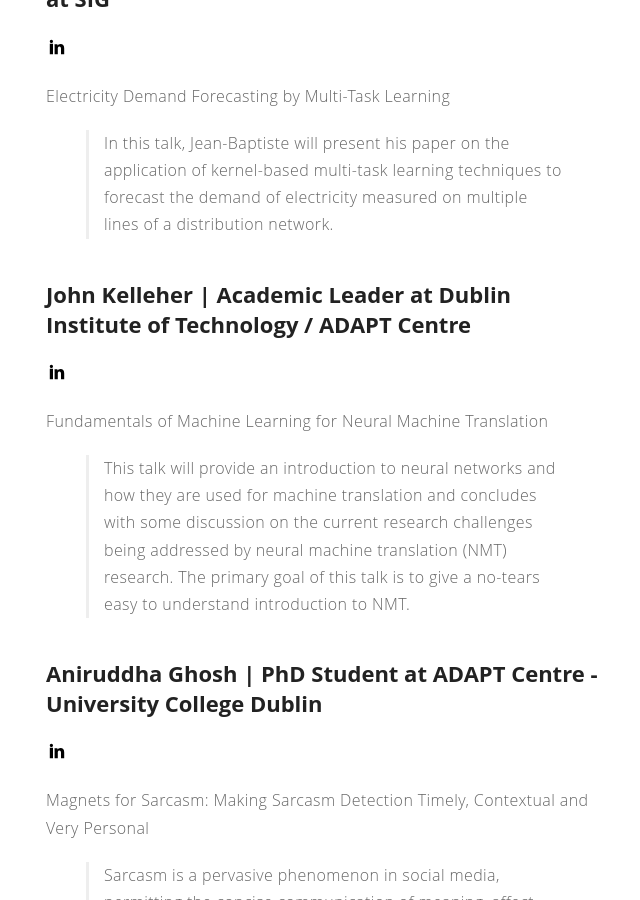
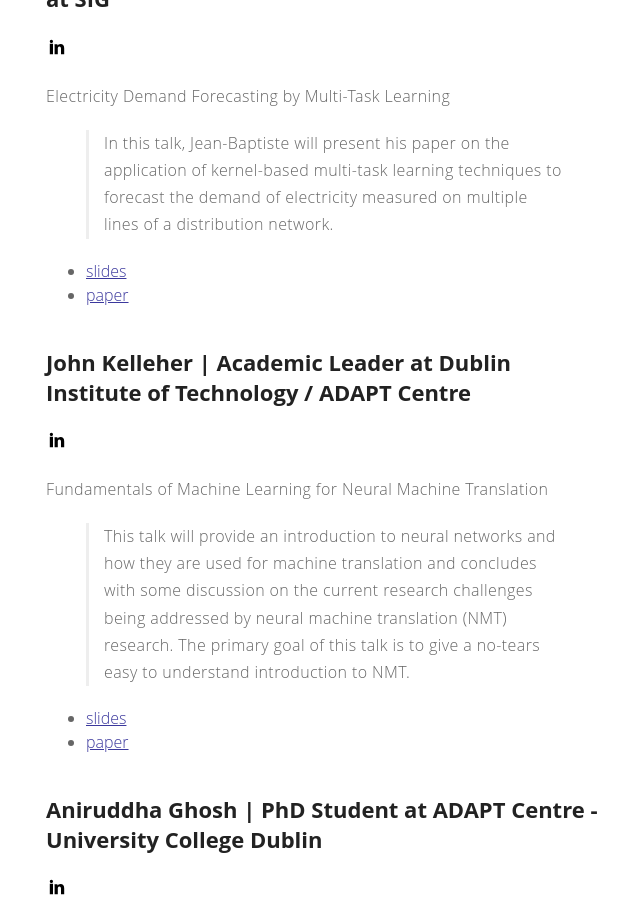
Before and after one commit to MLDublin/mldublin.github.io, a Jekyll site: the page built from _posts/2017-07-31-db-at-dogpatch-2.md, in a window 1280 px wide and 900 px high, scrolled down 461 px. Shown: the whole window, without its empty margins (314-954 px from the left). Built offline with Jekyll 4.4.1, drawn with Linux system fonts in a browser that asks for light colours; some web fonts are replaced.

Commit message:
16 all sldes up

```diff
--- a/_posts/2017-07-31-db-at-dogpatch-2.md
+++ b/_posts/2017-07-31-db-at-dogpatch-2.md
@@ -19,9 +19,8 @@ Electricity Demand Forecasting by Multi-Task Learning
 
 > In this talk, Jean-Baptiste will present his paper on the application of kernel-based multi-task learning techniques to forecast the demand of electricity measured on multiple lines of a distribution network.
 
-<!--
- - [slides](/assets/slides/meetup_16)
--->
+ - [slides](/assets/slides/meetup_16/Fiot_Dublin_ML_meetup_July_2017_Electricity_Demand_Forecasting_by_Multi-Task_Learning.pdf)
+ - [paper](/assets/slides/meetup_16/Fiot_2016_Electricity_Demand_Forecasting_by_Multi-Task_Learning.pdf)
 
 ## John Kelleher | Academic Leader at Dublin Institute of Technology / ADAPT Centre
 
@@ -33,9 +32,8 @@ Fundamentals of Machine Learning for Neural Machine Translation
 
 > This talk will provide an introduction to neural networks and how they are used for machine translation and concludes with some discussion on the current research challenges being addressed by neural machine translation (NMT) research. The primary goal of this talk is to give a no-tears easy to understand introduction to NMT.
 
-<!--
- - [slides](/assets/slides/meetup_16/)
--->
+ - [slides](/assets/slides/meetup_16/tef2016_kelleher_en.pdf)
+ - [paper](/assets/slides/meetup_16/tef2016_kelleher_2_en.pdf)
 
 ## Aniruddha Ghosh | PhD Student at ADAPT Centre - University College Dublin
 
@@ -47,4 +45,4 @@ Magnets for Sarcasm: Making Sarcasm Detection Timely, Contextual and Very Person
 
 > Sarcasm is a pervasive phenomenon in social media, permitting the concise communication of meaning, affect and attitude. Concision requires wit to produce and wit to understand, which demands from each party knowledge of norms, context and a speaker's mindset. Insight into a speaker's psychological profile at the time of production is a valuable source of context for sarcasm detection. Using a neural architecture, we show significant gains in detection accuracy when knowledge of the speaker's mood at the time of production can be inferred.
 
- - [slides](/assets/slides/meetup_16/Magnets for Sarcasm Making Sarcasm Detection Timely, Contextual, and Very Personal.pdf)
+ - [slides](/assets/slides/meetup_16/Magnets_for_Sarcasm_Making_Sarcasm_Detection_Timely_Contextual_and_Very_Personal.pdf)
```
Also changed, not shown: 9 other files.
